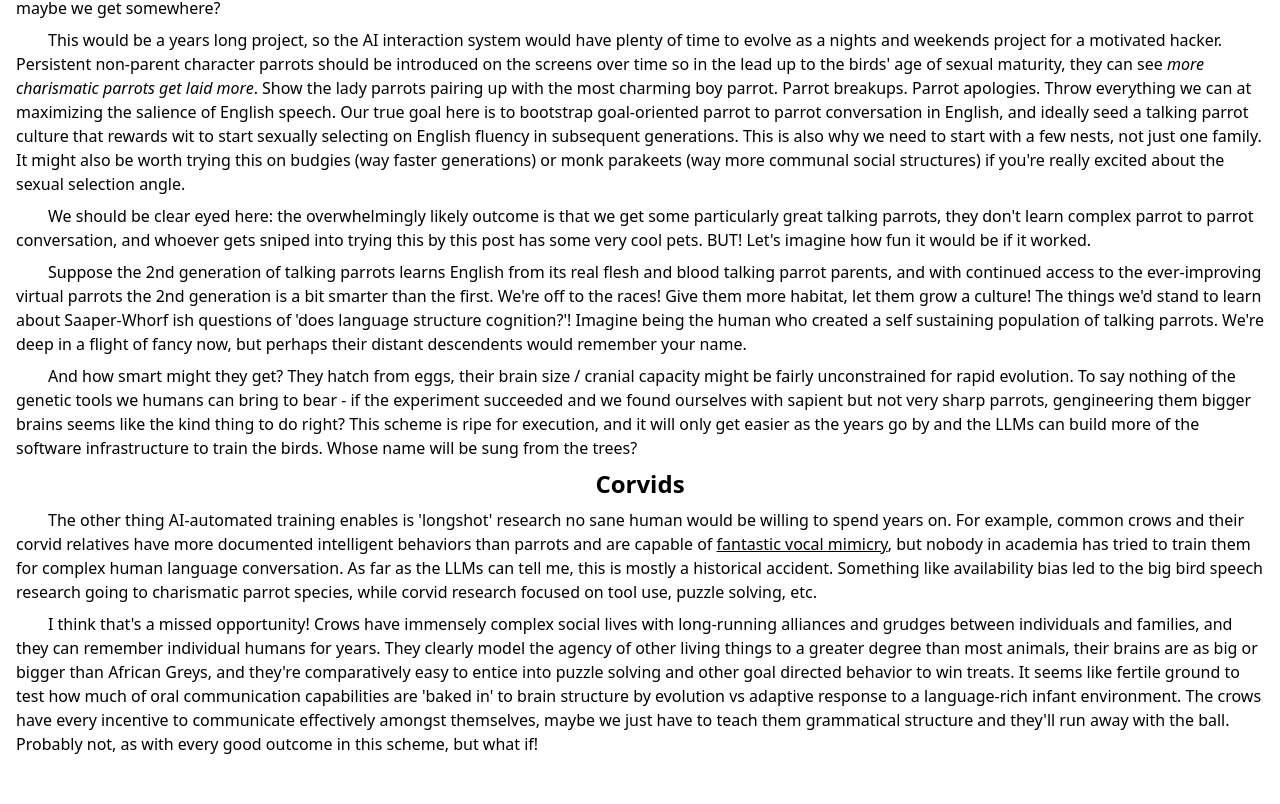
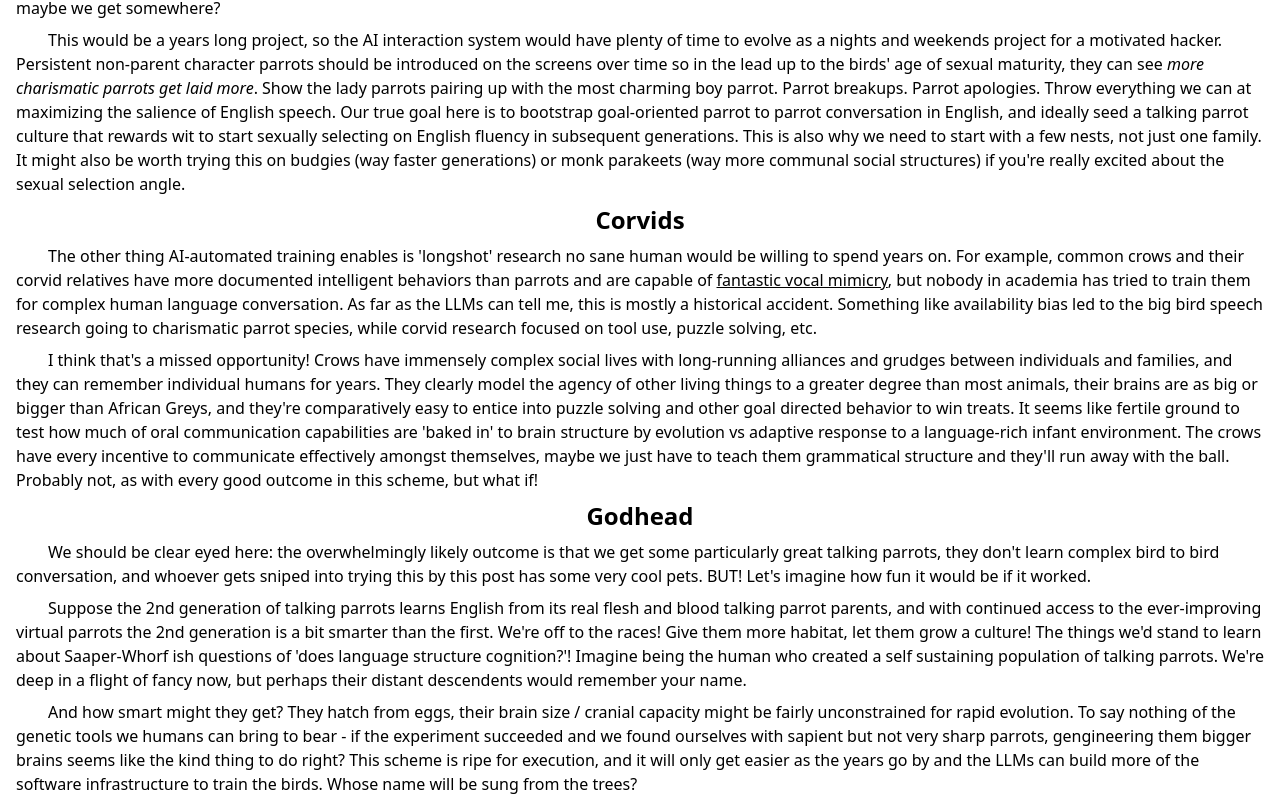
Before and after one commit to nick-parker/nickparkerco, a Next.js app: page /understanding/parrot-uplift in a window 1280 px wide. Shown: the part 1078-1882 px from the top of the page. Before the commit the page ends 1842 px from the top, so only its background shows below. Built offline with nearby package versions, Linux system fonts and the light colour scheme.

Commit message:
Rearrange corvids

```diff
--- a/pages/understanding/parrot-uplift.mdx
+++ b/pages/understanding/parrot-uplift.mdx
@@ -28,16 +28,18 @@ My proposal is to get a few families of _newborn_ African Greys and raise them w
 
 This would be a years long project, so the AI interaction system would have plenty of time to evolve as a nights and weekends project for a motivated hacker. Persistent non-parent character parrots should be introduced on the screens over time so in the lead up to the birds' age of sexual maturity, they can see _more charismatic parrots get laid more_. Show the lady parrots pairing up with the most charming boy parrot. Parrot breakups. Parrot apologies. Throw everything we can at maximizing the salience of English speech. Our true goal here is to bootstrap goal-oriented parrot to parrot conversation in English, and ideally seed a talking parrot culture that rewards wit to start sexually selecting on English fluency in subsequent generations. This is also why we need to start with a few nests, not just one family. It might also be worth trying this on budgies (way faster generations) or monk parakeets (way more communal social structures) if you're really excited about the sexual selection angle.
 
-We should be clear eyed here: the overwhelmingly likely outcome is that we get some particularly great talking parrots, they don't learn complex parrot to parrot conversation, and whoever gets sniped into trying this by this post has some very cool pets. BUT! Let's imagine how fun it would be if it worked.
+# Corvids
+The other thing AI-automated training enables is 'longshot' research no sane human would be willing to spend years on. For example, common crows and their corvid relatives have more documented intelligent behaviors than parrots and are capable of [fantastic vocal mimicry](https://www.youtube.com/shorts/jewSTOSzuBM), but nobody in academia has tried to train them for complex human language conversation. As far as the LLMs can tell me, this is mostly a historical accident. Something like availability bias led to the big bird speech research going to charismatic parrot species, while corvid research focused on tool use, puzzle solving, etc.
+
+I think that's a missed opportunity! Crows have immensely complex social lives with long-running alliances and grudges between individuals and families, and they can remember individual humans for years. They clearly model the agency of other living things to a greater degree than most animals, their brains are as big or bigger than African Greys, and they're comparatively easy to entice into puzzle solving and other goal directed behavior to win treats. It seems like fertile ground to test how much of oral communication capabilities are 'baked in' to brain structure by evolution vs adaptive response to a language-rich infant environment. The crows have every incentive to communicate effectively amongst themselves, maybe we just have to teach them grammatical structure and they'll run away with the ball. Probably not, as with every good outcome in this scheme, but what if!
+
+# Godhead
+
+We should be clear eyed here: the overwhelmingly likely outcome is that we get some particularly great talking parrots, they don't learn complex bird to bird conversation, and whoever gets sniped into trying this by this post has some very cool pets. BUT! Let's imagine how fun it would be if it worked.
 
 Suppose the 2nd generation of talking parrots learns English from its real flesh and blood talking parrot parents, and with continued access to the ever-improving virtual parrots the 2nd generation is a bit smarter than the first. We're off to the races! Give them more habitat, let them grow a culture! The things we'd stand to learn about Saaper-Whorf ish questions of 'does language structure cognition?'! Imagine being the human who created a self sustaining population of talking parrots. We're deep in a flight of fancy now, but perhaps their distant descendents would remember your name.
 
 And how smart might they get? They hatch from eggs, their brain size / cranial capacity might be fairly unconstrained for rapid evolution. To say nothing of the genetic tools we humans can bring to bear - if the experiment succeeded and we found ourselves with sapient but not very sharp parrots, gengineering them bigger brains seems like the kind thing to do right? This scheme is ripe for execution, and it will only get easier as the years go by and the LLMs can build more of the software infrastructure to train the birds. Whose name will be sung from the trees?
 
-# Corvids
-The other thing AI-automated training enables is 'longshot' research no sane human would be willing to spend years on. For example, common crows and their corvid relatives have more documented intelligent behaviors than parrots and are capable of [fantastic vocal mimicry](https://www.youtube.com/shorts/jewSTOSzuBM), but nobody in academia has tried to train them for complex human language conversation. As far as the LLMs can tell me, this is mostly a historical accident. Something like availability bias led to the big bird speech research going to charismatic parrot species, while corvid research focused on tool use, puzzle solving, etc.
-
-I think that's a missed opportunity! Crows have immensely complex social lives with long-running alliances and grudges between individuals and families, and they can remember individual humans for years. They clearly model the agency of other living things to a greater degree than most animals, their brains are as big or bigger than African Greys, and they're comparatively easy to entice into puzzle solving and other goal directed behavior to win treats. It seems like fertile ground to test how much of oral communication capabilities are 'baked in' to brain structure by evolution vs adaptive response to a language-rich infant environment. The crows have every incentive to communicate effectively amongst themselves, maybe we just have to teach them grammatical structure and they'll run away with the ball. Probably not, as with every good outcome in this scheme, but what if!
-
 
 </ExcitingPage>
```
